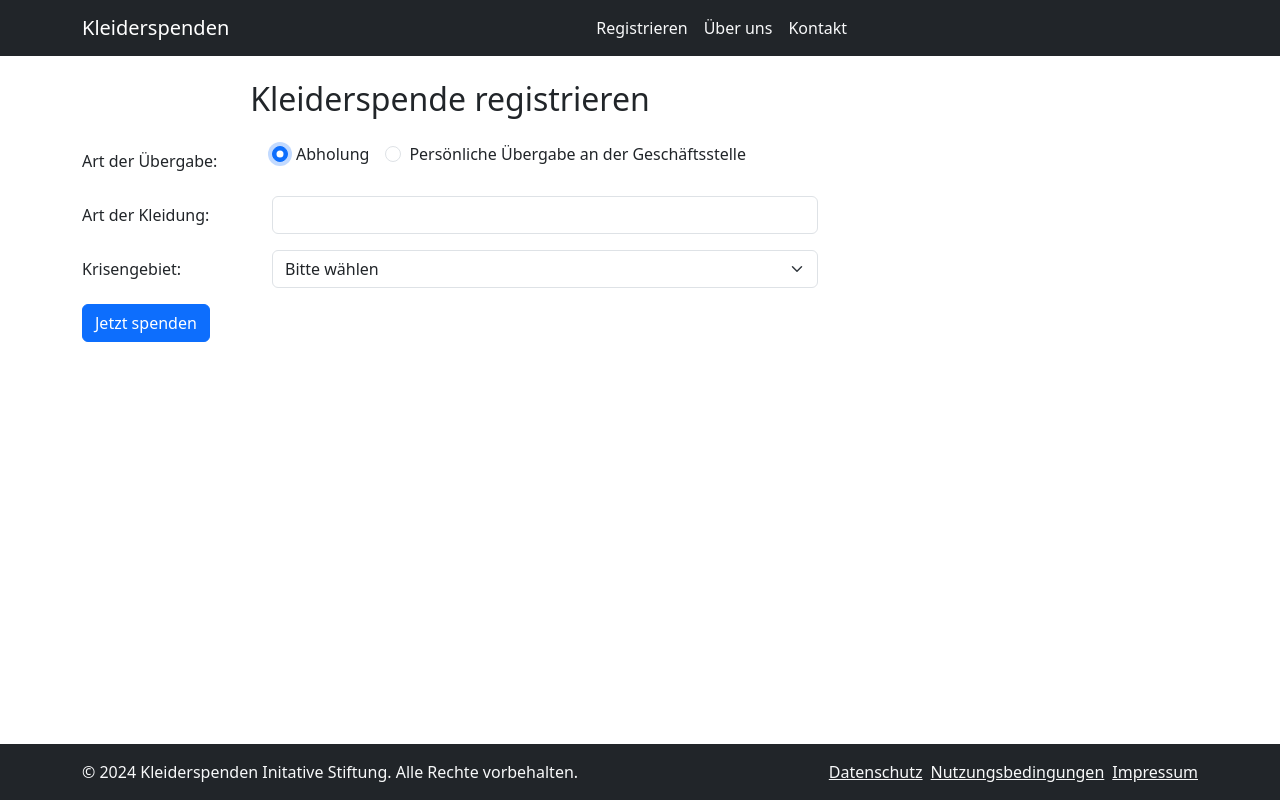
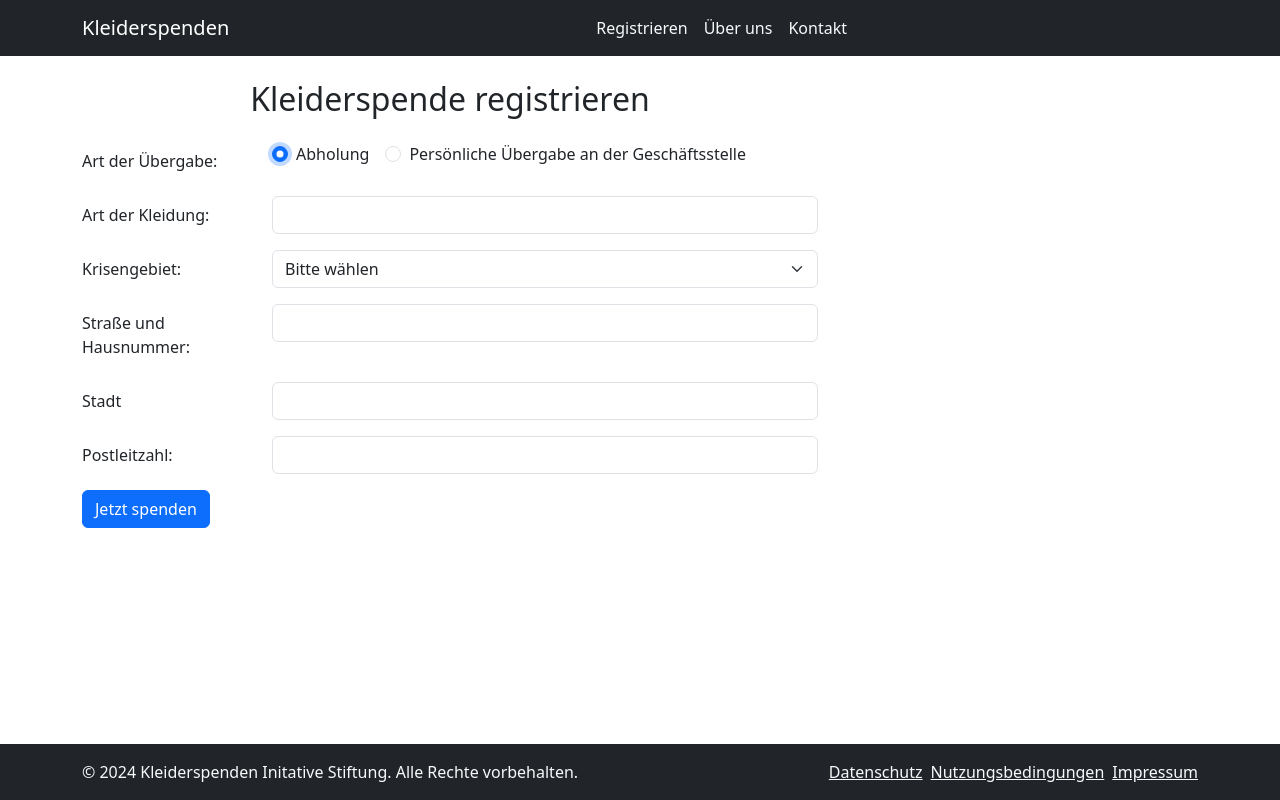
Before and after one commit to Magoka96/KleiderspendenRegistrierung, a Vue app in the folder kleiderspenden-registrierung/: page /#/Kleiderspende in a window 1280 px wide. Both pictures are taken after a click on the radio button "Abholung". Built offline with nearby package versions, Linux system fonts and the light colour scheme.

Commit message:
Improvements

```diff
--- a/kleiderspenden-registrierung/src/components/ClothingDonationForm.vue
+++ b/kleiderspenden-registrierung/src/components/ClothingDonationForm.vue
@@ -32,7 +32,7 @@
               </select>
             </div>
           </div>
-          <div v-if="formData.collection">
+          <div v-if="formData.selectedHandoverOption === 'Abholung'">
             <div class="form-group row mb-3">
               <label for="steetAndNumber" class="col-sm-3 col-form-label">Straße und Hausnummer:</label>
               <div class="col-sm-9">
```
